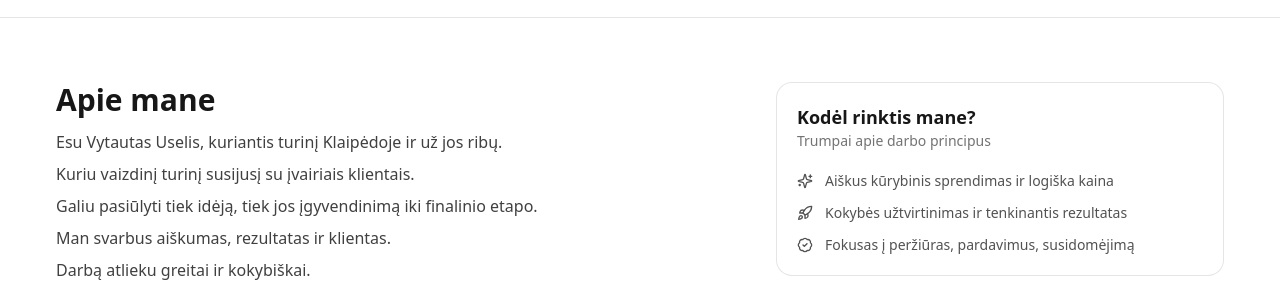
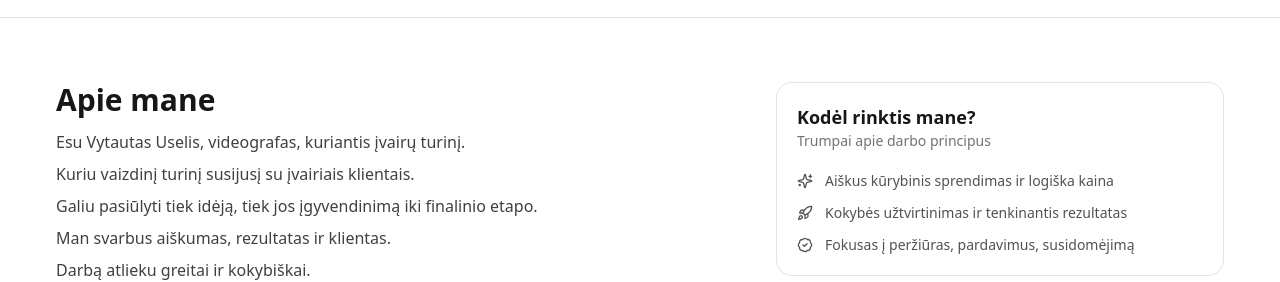
Before and after one commit to vytautasmedia/Vytautas-Portfolio, a React (Vite) app: page / in a window 1280 px wide. Shown: the part 3160-3442 px from the top of the page. Built offline with nearby package versions, Linux system fonts and the light colour scheme.

Commit message:
Update App.tsx

```diff
--- a/src/App.tsx
+++ b/src/App.tsx
@@ -474,7 +474,7 @@ export default function App() {
             <div className="md:col-span-3">
               <h2 className="text-2xl md:text-3xl font-bold">Apie mane</h2>
               <div className="mt-3 text-neutral-700 dark:text-neutral-300 space-y-2">
-                <p>Esu Vytautas Uselis, kuriantis turinį Klaipėdoje ir už jos ribų.</p>
+                <p>Esu Vytautas Uselis, videografas, kuriantis įvairų turinį.</p>
                 <p>Kuriu vaizdinį turinį susijusį su įvairiais klientais.</p>
                 <p>Galiu pasiūlyti tiek idėją, tiek jos įgyvendinimą iki finalinio etapo.</p>
                 <p>Man svarbus aiškumas, rezultatas ir klientas.</p>
```
